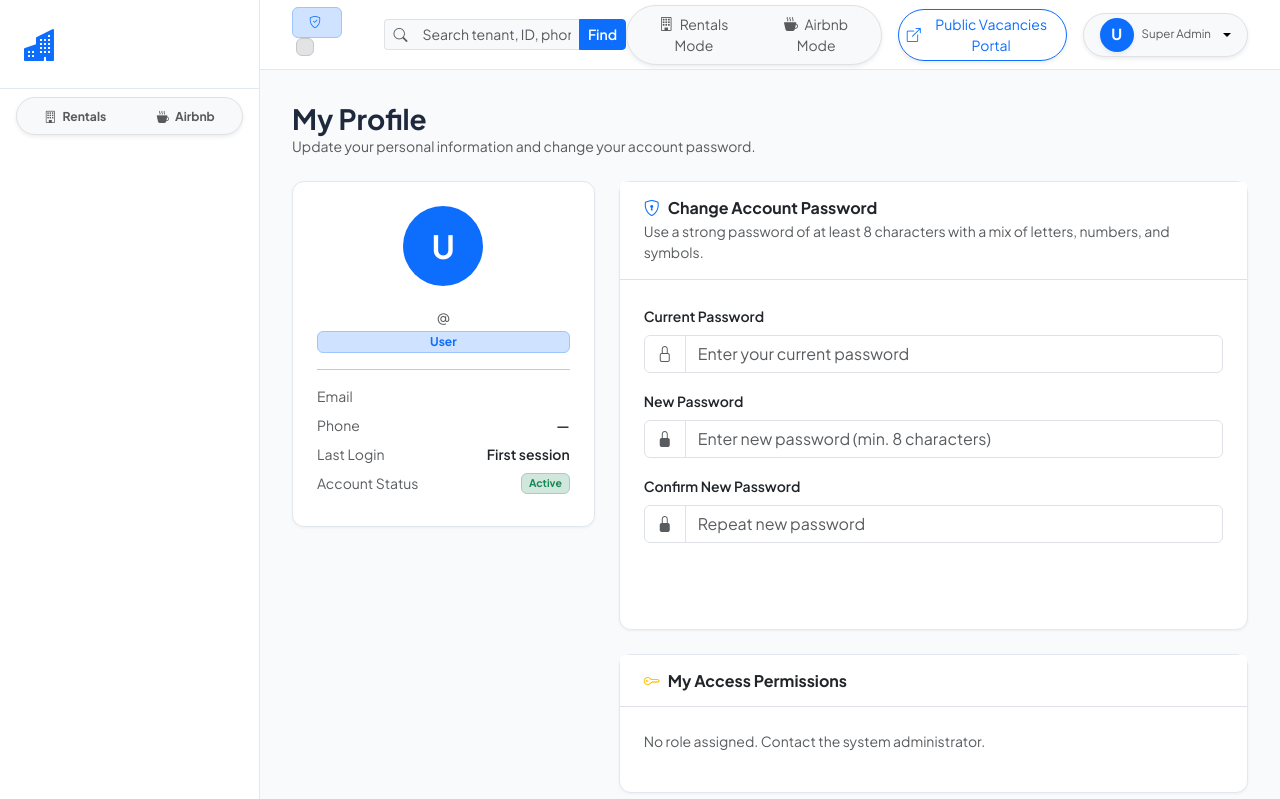
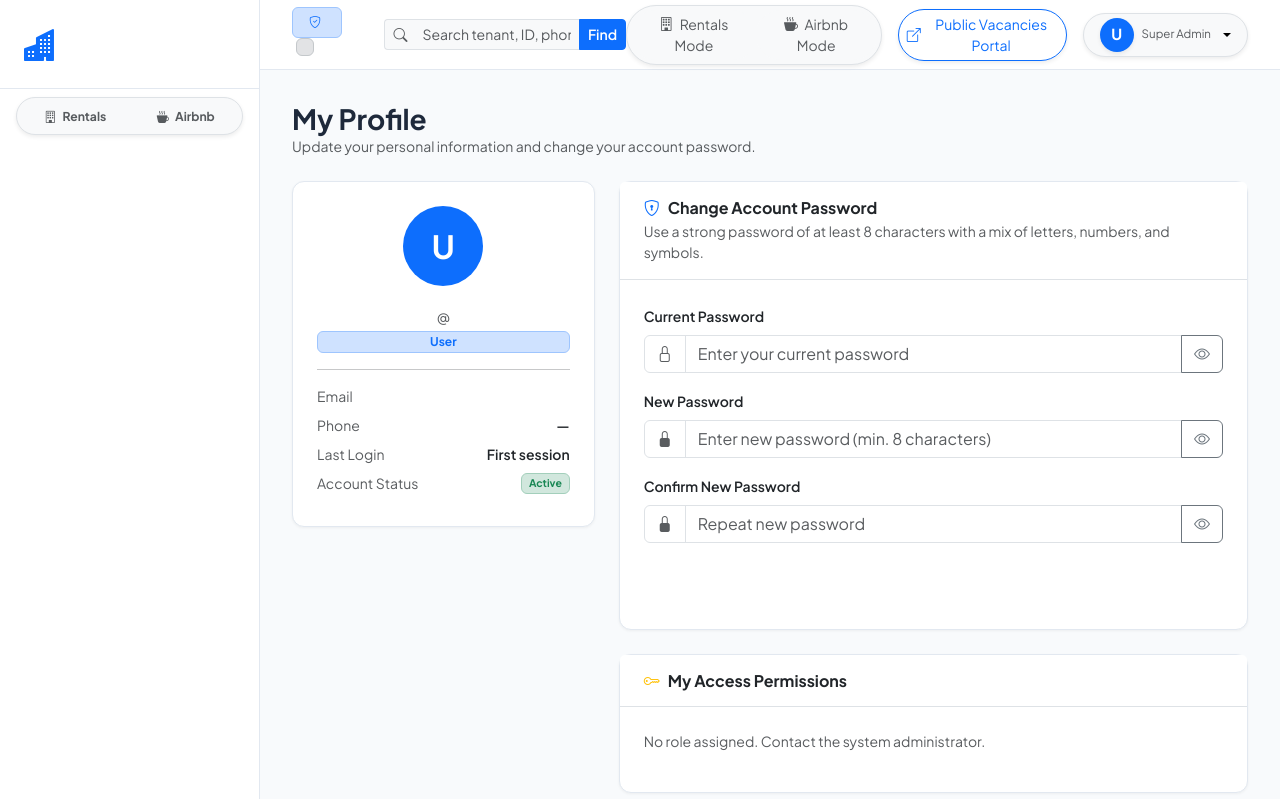
Before and after one commit to dancan123/Angaza_Rental_Management_System, a Python web app: template app/templates/users/profile.html in a window 1280 px wide. Shown: the top 799 px of the page. Run offline with Jinja, Linux system fonts and the light colour scheme; the template is opened without the code that fills it, so the values that code supplies are empty.

Commit message:
feat: add password visibility toggle eye buttons to profile password change form (Phase 39)

```diff
--- a/app/templates/base.html
+++ b/app/templates/base.html
@@ -678,5 +678,6 @@
         }
     </script>
     {% block extra_js %}{% endblock %}
+    {% block scripts %}{% endblock %}
 </body>
 </html>
--- a/app/templates/users/profile.html
+++ b/app/templates/users/profile.html
@@ -65,8 +65,11 @@
                         <label class="form-label small fw-semibold">Current Password</label>
                         <div class="input-group">
                             <span class="input-group-text bg-white"><i class="bi bi-lock text-muted"></i></span>
-                            <input type="password" name="current_password" class="form-control"
+                            <input type="password" name="current_password" id="currentPwd" class="form-control"
                                    placeholder="Enter your current password" required>
+                            <button class="btn btn-outline-secondary" type="button" onclick="togglePasswordVisibility('currentPwd', 'eyeCurrent')" title="Preview password">
+                                <i class="bi bi-eye" id="eyeCurrent"></i>
+                            </button>
                         </div>
                     </div>
                     <div class="mb-3">
@@ -75,6 +78,9 @@
                             <span class="input-group-text bg-white"><i class="bi bi-lock-fill text-muted"></i></span>
                             <input type="password" name="new_password" id="newPwd" class="form-control"
                                    placeholder="Enter new password (min. 8 characters)" required minlength="8">
+                            <button class="btn btn-outline-secondary" type="button" onclick="togglePasswordVisibility('newPwd', 'eyeNew')" title="Preview password">
+                                <i class="bi bi-eye" id="eyeNew"></i>
+                            </button>
                         </div>
                     </div>
                     <div class="mb-4">
@@ -83,6 +89,9 @@
                             <span class="input-group-text bg-white"><i class="bi bi-lock-fill text-muted"></i></span>
                             <input type="password" name="confirm_password" id="confirmPwd" class="form-control"
                                    placeholder="Repeat new password" required minlength="8">
+                            <button class="btn btn-outline-secondary" type="button" onclick="togglePasswordVisibility('confirmPwd', 'eyeConfirm')" title="Preview password">
+                                <i class="bi bi-eye" id="eyeConfirm"></i>
+                            </button>
                         </div>
                         <div id="pwdMatchMsg" class="form-text text-danger d-none">Passwords do not match.</div>
                     </div>
@@ -141,5 +150,20 @@ function checkMatch() {
 
 newPwd.addEventListener('input', checkMatch);
 confirmPwd.addEventListener('input', checkMatch);
+
+function togglePasswordVisibility(inputId, iconId) {
+    const input = document.getElementById(inputId);
+    const icon = document.getElementById(iconId);
+    if (!input || !icon) return;
+    if (input.type === 'password') {
+        input.type = 'text';
+        icon.classList.remove('bi-eye');
+        icon.classList.add('bi-eye-slash');
+    } else {
+        input.type = 'password';
+        icon.classList.remove('bi-eye-slash');
+        icon.classList.add('bi-eye');
+    }
+}
 </script>
 {% endblock %}
```
Also changed, not shown: app/templates/users/index.html (+6 -1 lines).
